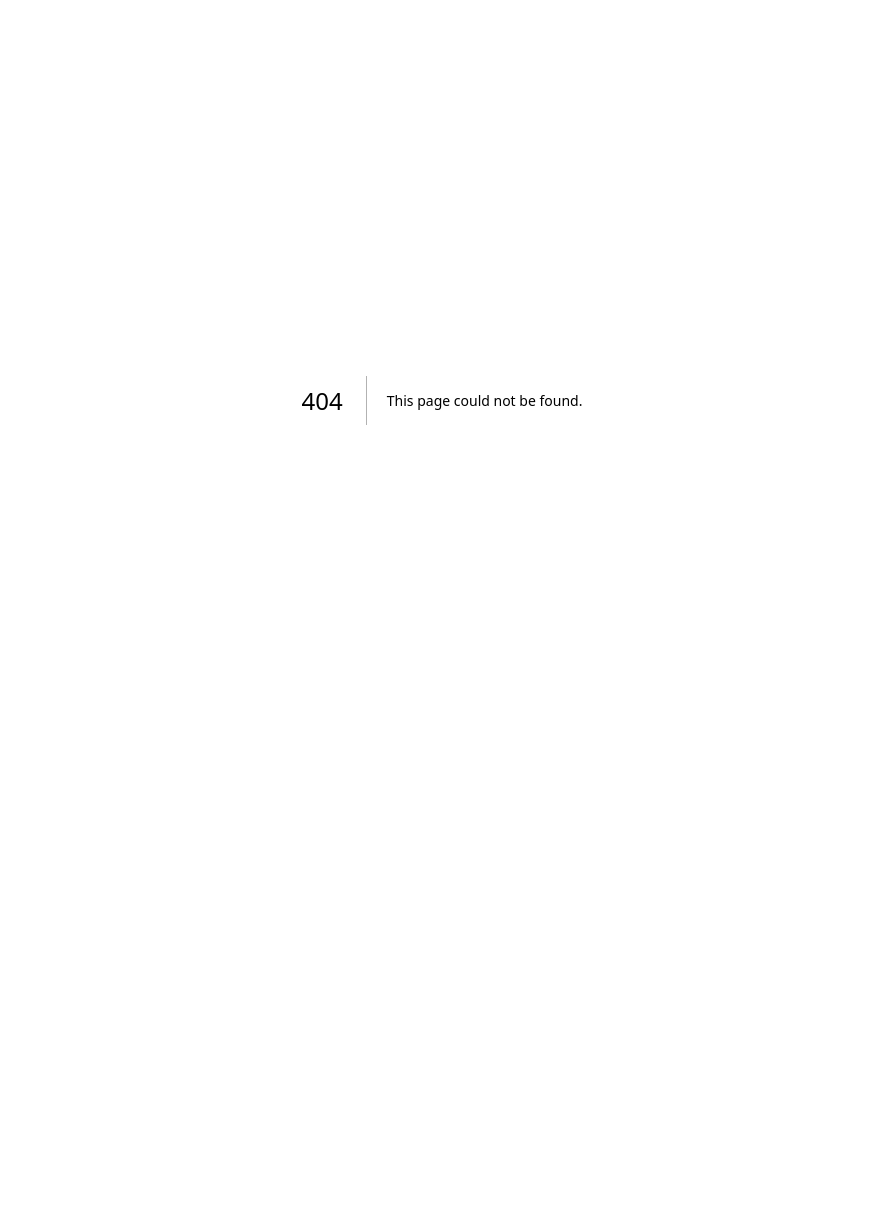
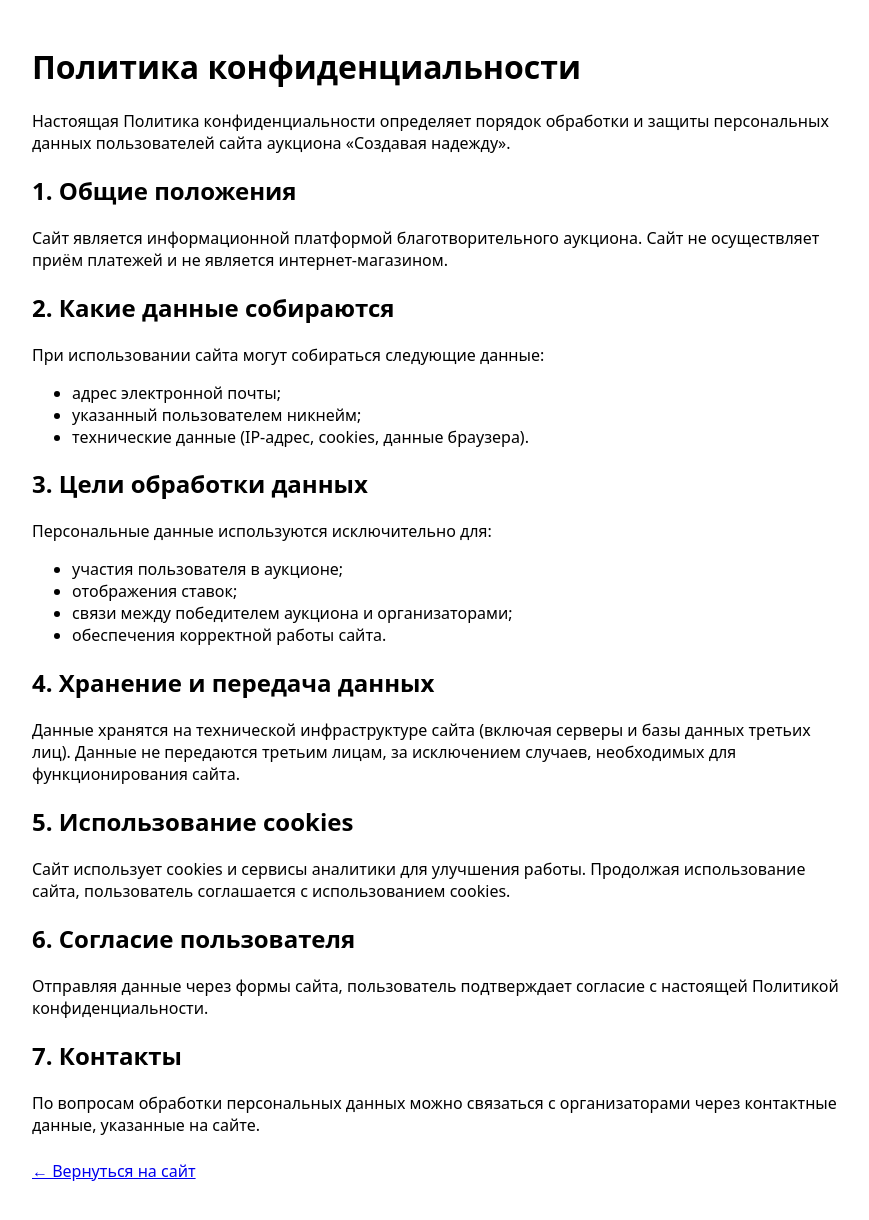
Before and after one commit to Dorzhyc/hope-auction, a Next.js app: page /privacy in a window 1280 px wide. Before the commit this address had no page. Shown: the whole page, without its empty margins (198-1067 px from the left). Before the commit the page ends 800 px from the top, so only its background shows below. Built offline with nearby package versions, Linux system fonts and the light colour scheme.

Commit message:
Create privacy.tsx

```diff
--- /dev/null
+++ b/src/pages/privacy.tsx
@@ -0,0 +1,67 @@
+import Link from "next/link";
+
+export default function Privacy() {
+  return (
+    <main style={{ maxWidth: 820, margin: "0 auto", padding: 16, fontFamily: "system-ui" }}>
+      <h1>Политика конфиденциальности</h1>
+
+      <p>
+        Настоящая Политика конфиденциальности определяет порядок обработки и защиты
+        персональных данных пользователей сайта аукциона «Создавая надежду».
+      </p>
+
+      <h2>1. Общие положения</h2>
+      <p>
+        Сайт является информационной платформой благотворительного аукциона.
+        Сайт не осуществляет приём платежей и не является интернет-магазином.
+      </p>
+
+      <h2>2. Какие данные собираются</h2>
+      <p>При использовании сайта могут собираться следующие данные:</p>
+      <ul>
+        <li>адрес электронной почты;</li>
+        <li>указанный пользователем никнейм;</li>
+        <li>технические данные (IP-адрес, cookies, данные браузера).</li>
+      </ul>
+
+      <h2>3. Цели обработки данных</h2>
+      <p>Персональные данные используются исключительно для:</p>
+      <ul>
+        <li>участия пользователя в аукционе;</li>
+        <li>отображения ставок;</li>
+        <li>связи между победителем аукциона и организаторами;</li>
+        <li>обеспечения корректной работы сайта.</li>
+      </ul>
+
+      <h2>4. Хранение и передача данных</h2>
+      <p>
+        Данные хранятся на технической инфраструктуре сайта
+        (включая серверы и базы данных третьих лиц).
+        Данные не передаются третьим лицам, за исключением случаев,
+        необходимых для функционирования сайта.
+      </p>
+
+      <h2>5. Использование cookies</h2>
+      <p>
+        Сайт использует cookies и сервисы аналитики для улучшения работы.
+        Продолжая использование сайта, пользователь соглашается с использованием cookies.
+      </p>
+
+      <h2>6. Согласие пользователя</h2>
+      <p>
+        Отправляя данные через формы сайта, пользователь подтверждает согласие
+        с настоящей Политикой конфиденциальности.
+      </p>
+
+      <h2>7. Контакты</h2>
+      <p>
+        По вопросам обработки персональных данных можно связаться с организаторами
+        через контактные данные, указанные на сайте.
+      </p>
+
+      <p style={{ marginTop: 24 }}>
+        <Link href="/">← Вернуться на сайт</Link>
+      </p>
+    </main>
+  );
+}
```
